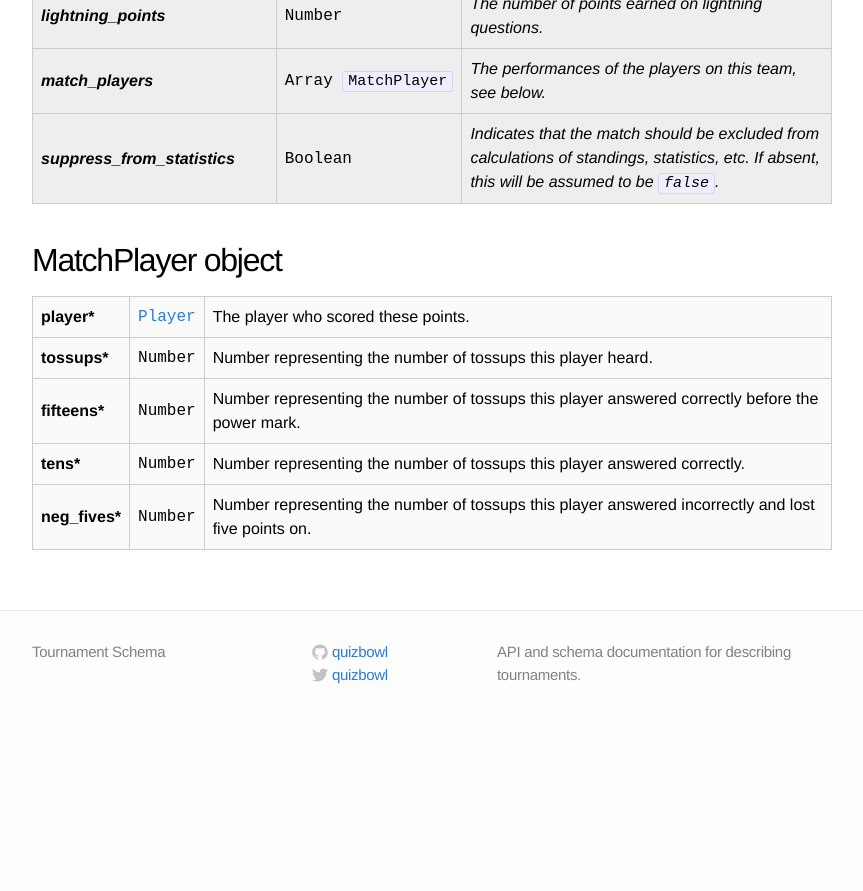
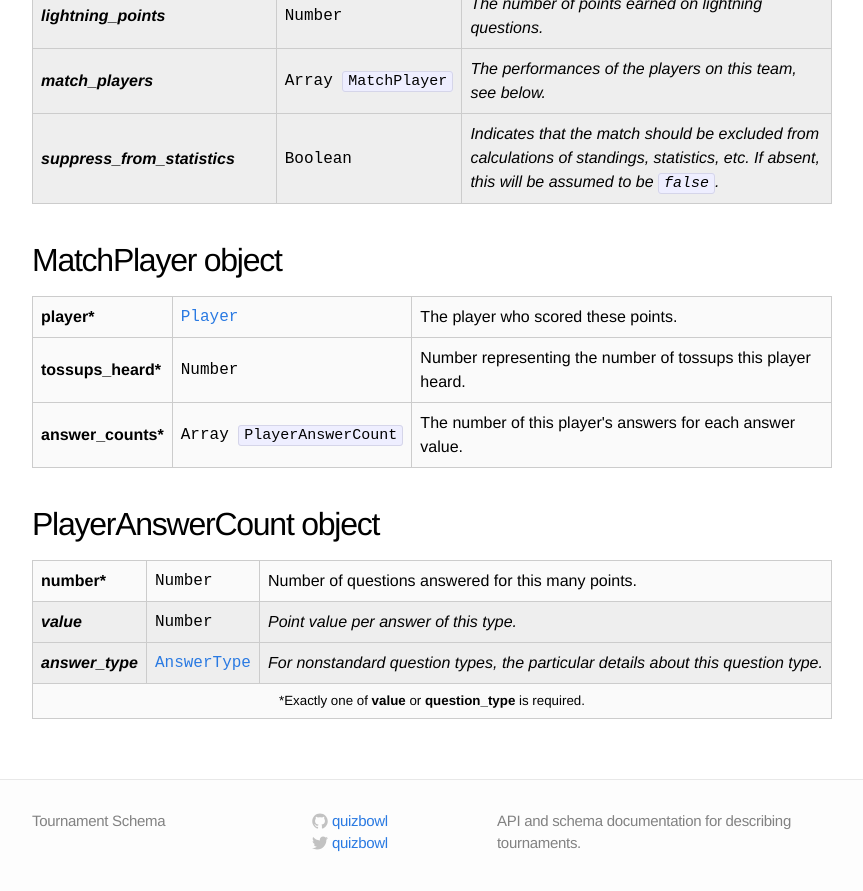
Before and after one commit to quizbowl/schema, a Jekyll site: the page built from match.md, in a window 1280 px wide and 900 px high, scrolled down 1420 px. Shown: the top 891 px of the window, without its empty margins (208-1071 px from the left). Built offline with Jekyll 4.4.1, drawn with Linux system fonts in a browser that asks for light colours; before the commit the page ends 2151 px from its top, so only the background shows below that.

Commit message:
Variable answer types

```diff
--- a/match.md
+++ b/match.md
@@ -111,23 +111,36 @@ A `Match` object describes a single match scheduled between two teams. A `Match`
     <td>The player who scored these points.</td>
   </tr>
   <tr class="required">
-    <th>tossups</th>
+    <th>tossups_heard</th>
     <td class="type">Number</td>
     <td>Number representing the number of tossups this player heard.</td>
   </tr>
   <tr class="required">
-    <th>fifteens</th>
-    <td class="type">Number</td>
-    <td>Number representing the number of tossups this player answered correctly before the power mark.</td>
-  </tr>
-  <tr class="required">
-    <th>tens</th>
-    <td class="type">Number</td>
-    <td>Number representing the number of tossups this player answered correctly.</td>
-  </tr>
-  <tr class="required">
-    <th>neg_fives</th>
-    <td class="type">Number</td>
-    <td>Number representing the number of tossups this player answered incorrectly and lost five points on.</td>
+    <th>answer_counts</th>
+    <td class="type"><nobr>Array <code>PlayerAnswerCount</code></nobr></td>
+    <td>The number of this player's answers for each answer value.</td>
   </tr>
 </tbody></table>
+
+## PlayerAnswerCount object
+
+<table class="fields"><tbody>
+  <tr class="required">
+    <th>number</th>
+    <td class="type">Number</td>
+    <td>Number of questions answered for this many points.</td>
+  </tr>
+  <tr class="optional">
+    <th>value</th>
+    <td class="type">Number</td>
+    <td>Point value per answer of this type.</td>
+  </tr>
+  <tr class="optional">
+    <th>answer_type</th>
+    <td class="type"><a href="{{ site.baseurl }}/answer_type">AnswerType</a></td>
+    <td>For nonstandard question types, the particular details about this question type.</td>
+  </tr>
+  <tr class="required annotation">
+    <td colspan="3">Exactly one of <b>value</b> or <b>question_type</b> is required.</td>
+  </tr>
+</tbody></table>
```
Also changed, not shown: answer_type.md (added, +25 -0 lines), tournament.md (+5 -0 lines).
